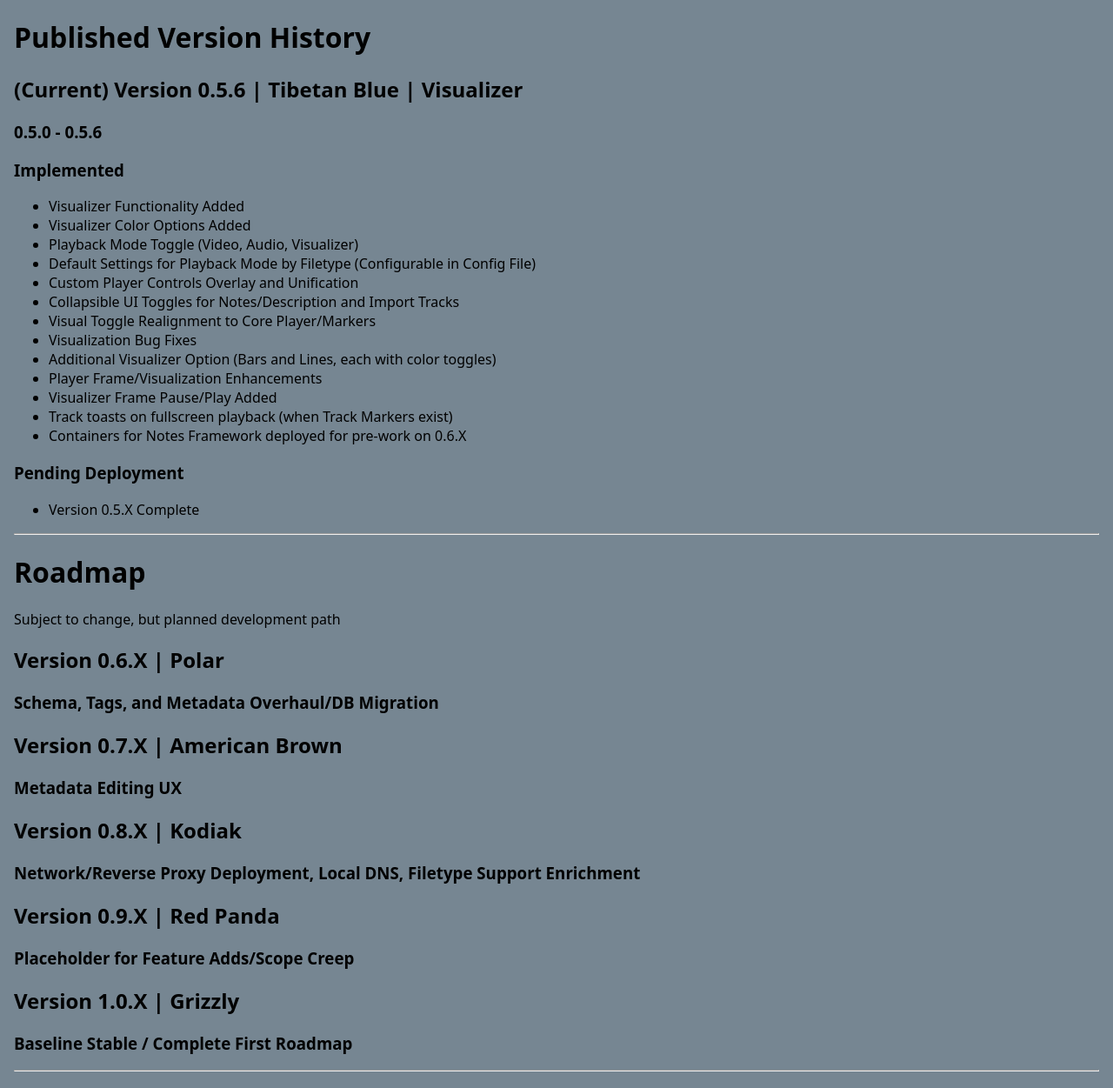
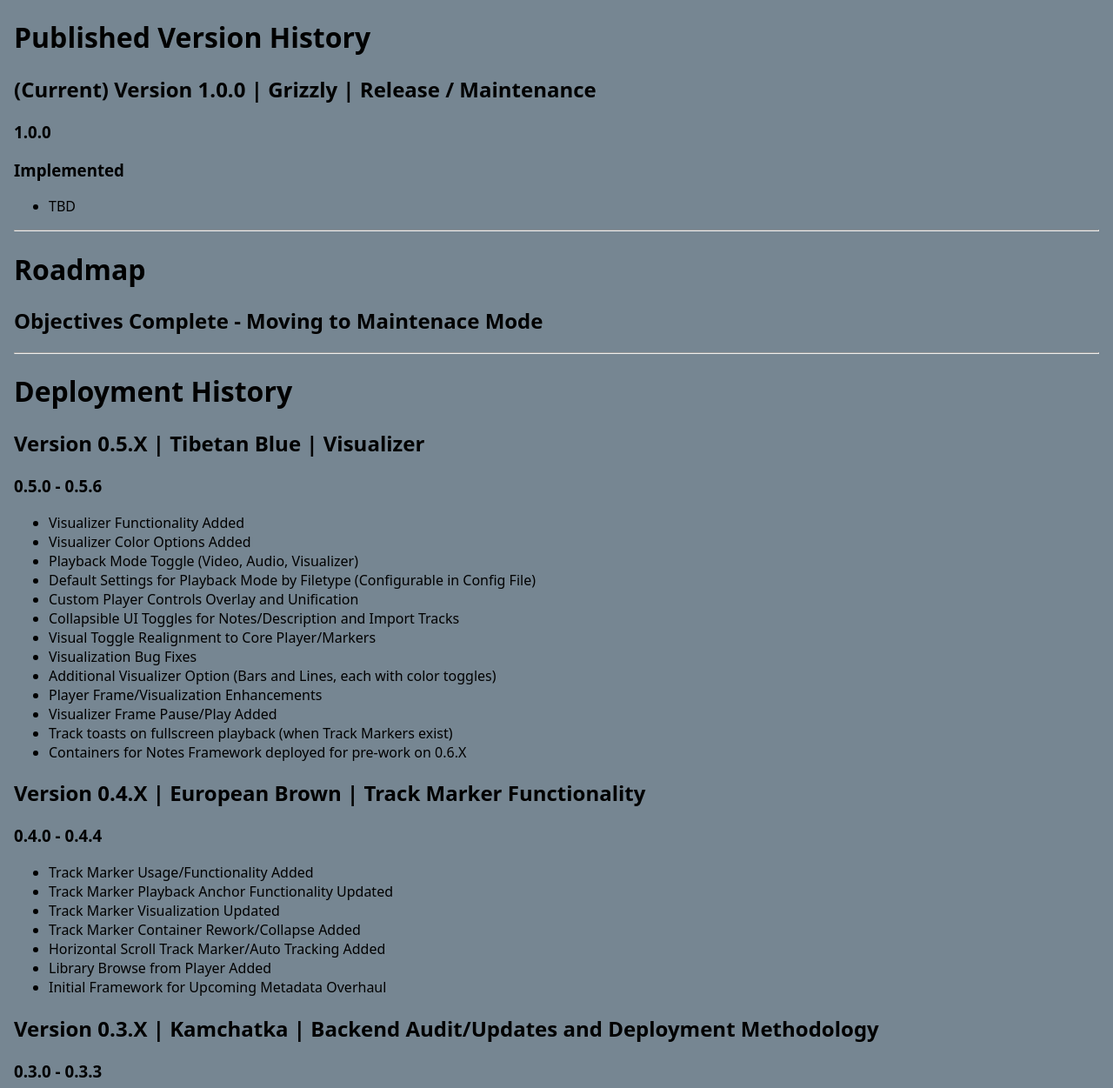
Before and after one commit to iBumpthis/tapec, a website: page app/public/history.html in a window 1280 px wide. Shown: the top 1251 px of the page at 87% size. Drawn offline with Linux system fonts and the light colour scheme; no server answers.

Commit message:
v1.0 Release: Final code cleanup and launch, fork generated for larger project and ground-up metadata overhaul. Moving to release/maintenance mode.

```diff
--- a/app/package.json
+++ b/app/package.json
@@ -1,6 +1,6 @@
 {
   "name": "tapec",
-  "version": "0.5.6",
+  "version": "1.0.0",
   "private": true,
   "type": "module",
   "scripts": {
--- a/app/public/history.html
+++ b/app/public/history.html
@@ -11,45 +11,17 @@
 <body>
   <h1>Published Version History</h1>
     <div>
-        <h2>(Current) Version 0.5.6 | Tibetan Blue | Visualizer</h2>
-            <h3>0.5.0 - 0.5.6</h3>
+        <h2>(Current) Version 1.0.0 | Grizzly | Release / Maintenance</h2>
+            <h3>1.0.0</h3>
             <h3>Implemented</h3>
                 <ul>
-                    <li>Visualizer Functionality Added</li>
-                    <li>Visualizer Color Options Added</li>
-                    <li>Playback Mode Toggle (Video, Audio, Visualizer)</li>
-                    <li>Default Settings for Playback Mode by Filetype (Configurable in Config File)</li>
-                    <li>Custom Player Controls Overlay and Unification</li>
-                    <li>Collapsible UI Toggles for Notes/Description and Import Tracks</li>
-                    <li>Visual Toggle Realignment to Core Player/Markers</li>
-                    <li>Visualization Bug Fixes</li>
-                    <li>Additional Visualizer Option (Bars and Lines, each with color toggles)</li>
-                    <li>Player Frame/Visualization Enhancements</li>
-                    <li>Visualizer Frame Pause/Play Added</li>
-                    <li>Track toasts on fullscreen playback (when Track Markers exist)</li>
-                    <li>Containers for Notes Framework deployed for pre-work on 0.6.X</li>
-                </ul>
-            <h3>Pending Deployment</h3>
-                <ul>
-                    <li>Version 0.5.X Complete</li>
+                    <li>TBD</li>
                 </ul>
     </div>
     <hr>
     <h1>Roadmap</h1>
         <div>
-            Subject to change, but planned development path
-        </div>
-        <div>
-            <h2>Version 0.6.X | Polar</h2>
-                <h3>Schema, Tags, and Metadata Overhaul/DB Migration</h3>
-            <h2>Version 0.7.X | American Brown</h2>
-                <h3>Metadata Editing UX</h3>
-            <h2>Version 0.8.X | Kodiak</h2>
-                <h3>Network/Reverse Proxy Deployment, Local DNS, Filetype Support Enrichment</h3>
-            <h2>Version 0.9.X | Red Panda</h2>
-                <h3>Placeholder for Feature Adds/Scope Creep</h3>
-            <h2>Version 1.0.X | Grizzly</h2>
-                <h3>Baseline Stable / Complete First Roadmap</h3>
+            <h2>Objectives Complete - Moving to Maintenace Mode</h2>
         </div>
     <hr>
     <h1>Deployment History</h1>
--- a/app/public/styles.css
+++ b/app/public/styles.css
@@ -104,14 +104,6 @@ video {
 
 .mono {
     font-family: ui-monospace, SFMono-Regular, Menlo, Monaco, Consolas, "Liberation Mono", "Courier New", monospace;
-}
-
-.row {
-    margin-top: 8px;
-    display: flex;
-    gap: 10px;
-    align-items: center;
-    flex-wrap: wrap;
 }
 
 .app-footer {
```
Also changed, not shown: app/public/index.html (+0 -2 lines), app/public/player.js (+0 -31 lines), README.md.
